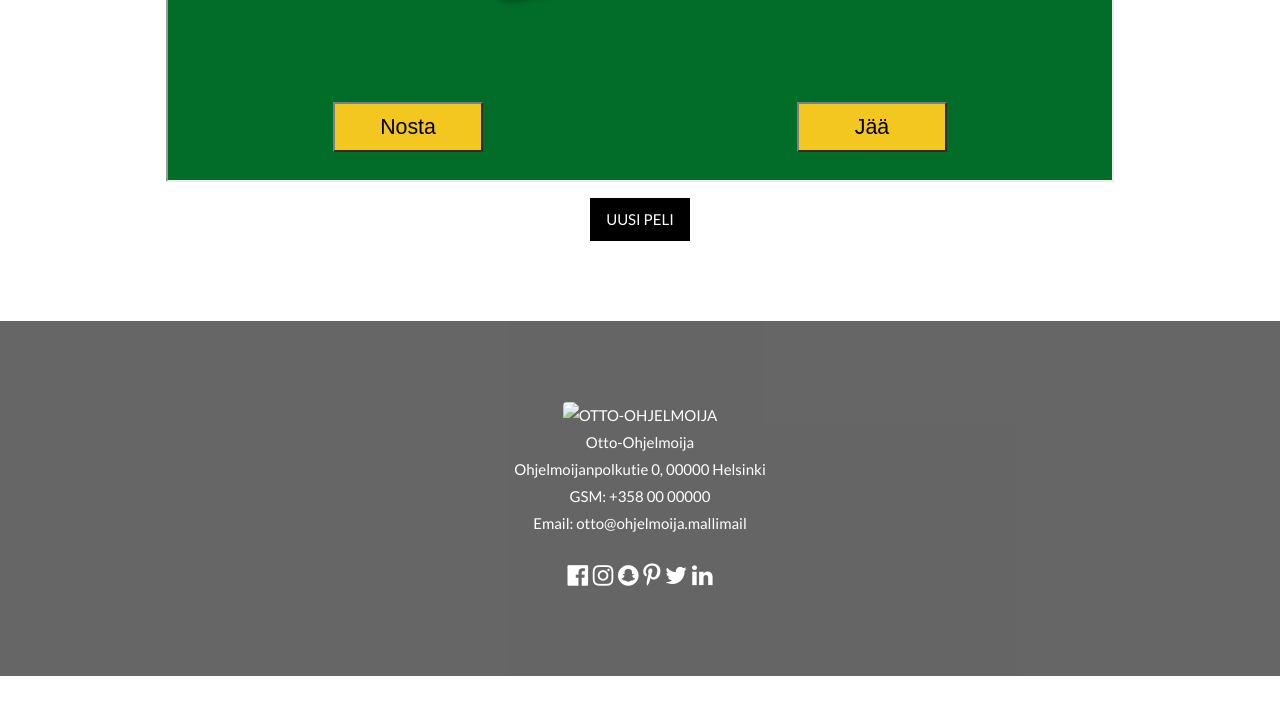
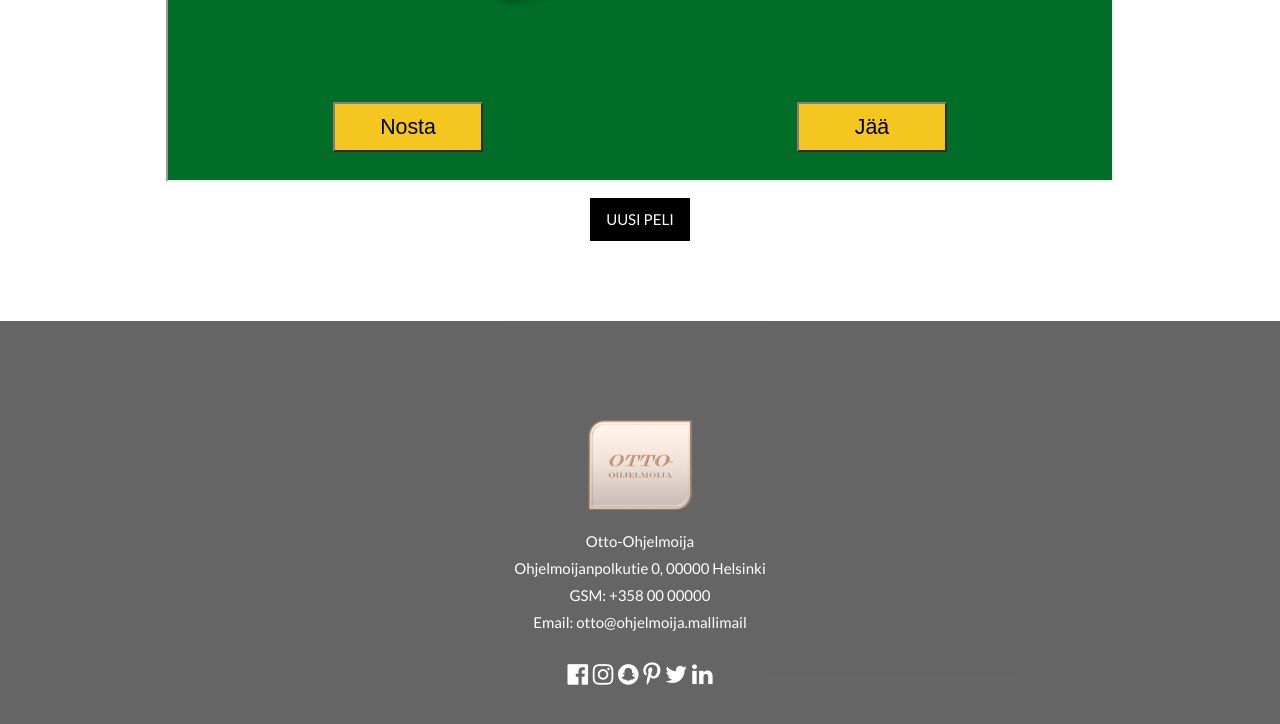
Before and after one commit to jxvuorinen/Otto-Ohjelmoija, a plain HTML site: page ventti.html in a window 1280 px wide. Shown: the part 848-1572 px from the top of the page. Before the commit the page ends 1524 px from the top, so only its background shows below. Drawn offline with nearby package versions, Linux system fonts and the light colour scheme; the site is published under a folder, as on GitHub Pages, so addresses that start at the root find nothing.

Commit message:
fix paths for images

```diff
--- a/ventti.html
+++ b/ventti.html
@@ -3,7 +3,7 @@
 <title>Ventti - Otto-Ohjelmoija</title>
 <meta charset="UTF-8">
 <meta name="viewport" content="width=device-width, initial-scale=1">
-<link rel="icon" href="/images/Logo.png" type="image/gif">
+<link rel="icon" href="./images/Logo.png" type="image/gif">
 <link rel="stylesheet" href="https://www.w3schools.com/w3css/4/w3.css">
 <link rel="stylesheet" href="https://fonts.googleapis.com/css?family=Lato">
 <link rel="stylesheet" href="https://cdnjs.cloudflare.com/ajax/libs/font-awesome/4.7.0/css/font-awesome.min.css">
@@ -121,7 +121,7 @@
     </main>
     <!-- Footer -->
     <footer class="w3-center w3-black w3-padding-64 w3-opacity w3-hover-opacity-off">
-        <p><img src="/images/LogoMusta.png" class="w3-round" width="10%" height="10%" alt="OTTO-OHJELMOIJA"><br />
+        <p><img src="./images/LogoMusta.png" class="w3-round" width="10%" height="10%" alt="OTTO-OHJELMOIJA"><br />
             Otto-Ohjelmoija<br />
             Ohjelmoijanpolkutie 0, 00000 Helsinki<br />
             GSM: +358 00 00000<br />
```
